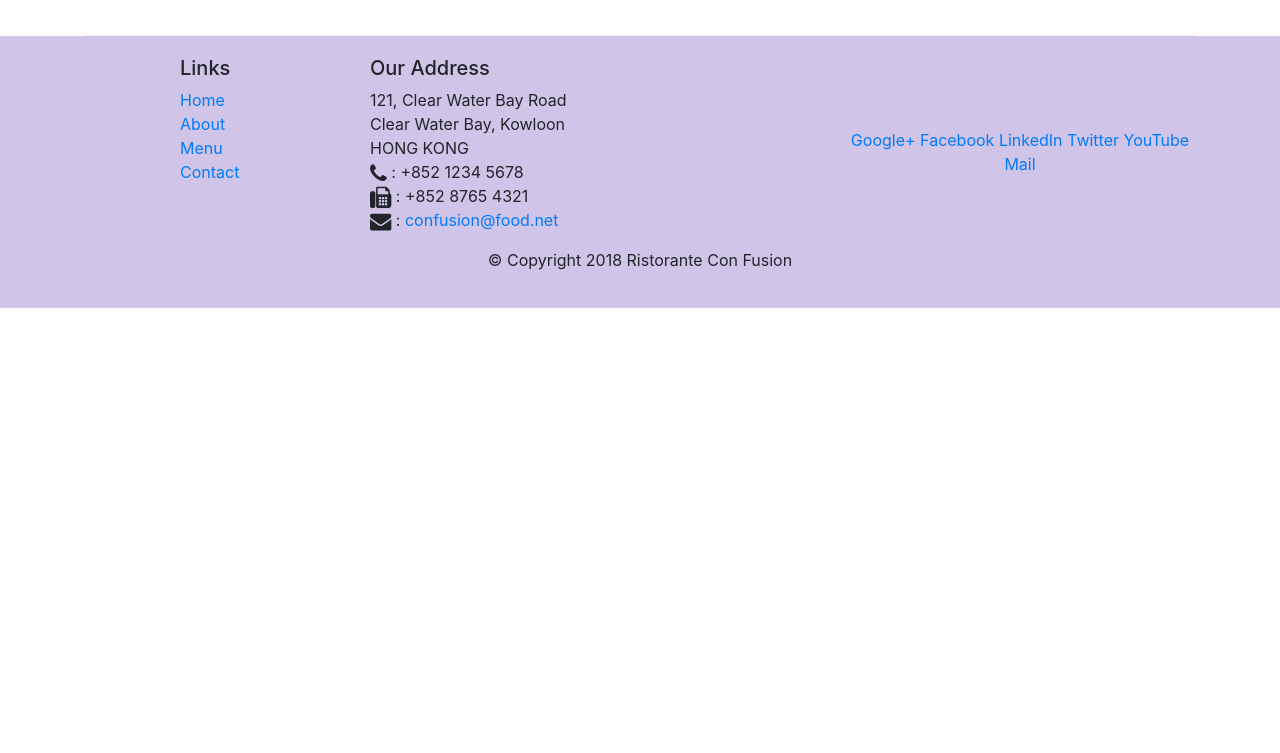
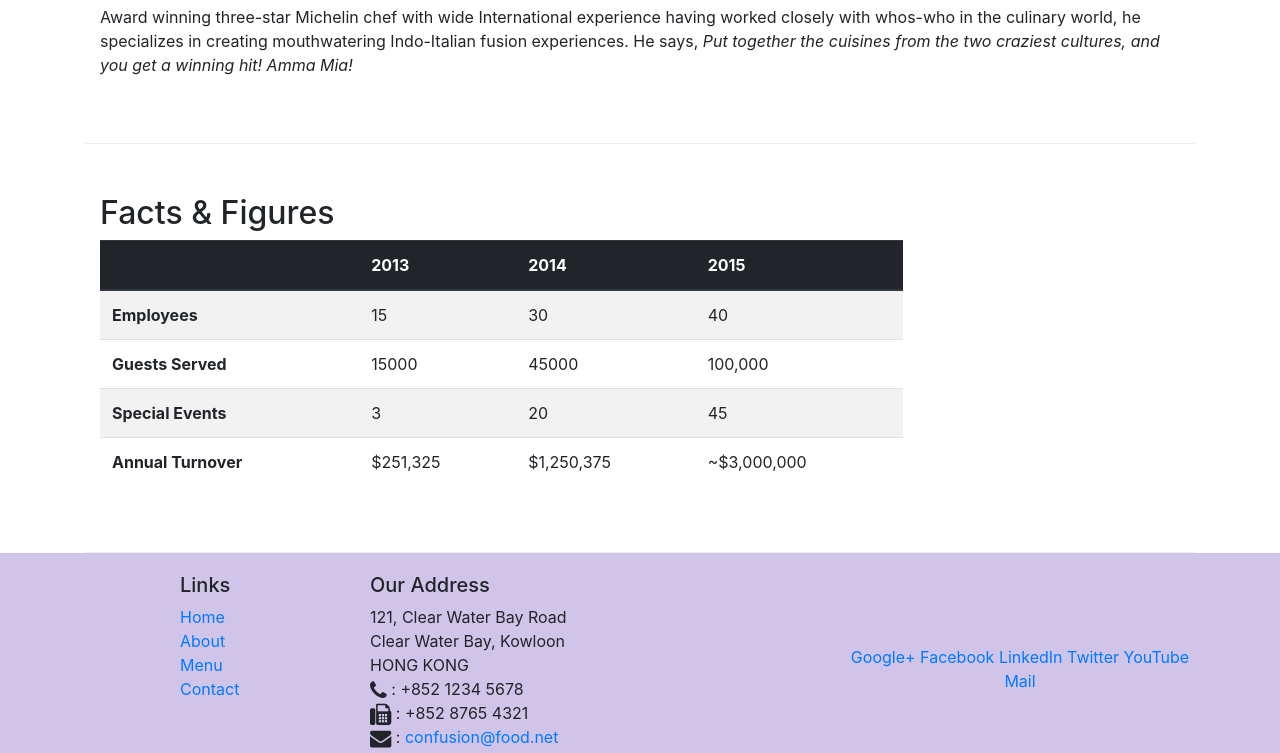
Before and after one commit to shahrilahmed/revisingBootstrap4, a website: page aboutus.html in a window 1280 px wide. Shown: the part 1518-2271 px from the top of the page. Before the commit the page ends 1826 px from the top, so only its background shows below. Drawn offline with nearby package versions, Linux system fonts and the light colour scheme.

Commit message:
Tables and Cards added

```diff
--- a/aboutus.html
+++ b/aboutus.html
@@ -60,13 +60,39 @@
             </div>
         </div>
 
-        <div class="row row-content align-items-center">
+        <div class="row row-content">
             <div class="col-12 col-sm-6">
                 <h2>Our History</h2>
                 <p>Started in 2010, Ristorante con Fusion quickly established itself as a culinary icon par excellence in Hong Kong. With its unique brand of world fusion cuisine that can be found nowhere else, it enjoys patronage from the A-list clientele in Hong Kong.  Featuring four of the best three-star Michelin chefs in the world, you never know what will arrive on your plate the next time you visit us.</p>
                 <p>The restaurant traces its humble beginnings to <em>The Frying Pan</em>, a successful chain started by our CEO, Mr. Peter Pan, that featured for the first time the world's best cuisines in a pan.</p>
             </div>
-            <div>
+            <div class="col-sm">
+                <div class="card">
+                    <h3 class="card-header bg-primary text-white">Facts At a Glance</h3>
+                    <div class="card-body">
+                        <dl class="row">
+                            <dt class="col-6">Started</dt>
+                            <dd class="col-6">3rd Feb. 2013</dd>
+                            <dt class="col-6">Major Stake Holder</dt>
+                            <dd class="col-6">HK Fine Foods Inc.</dd>
+                            <dt class="col-6">Last Year's Turnover</dt>
+                            <dd class="col-6">$1,250,375</dd>
+                            <dt class="col-6">Employees</dt>
+                            <dd class="col-6">40</dd>
+                        </dl>
+                    </div>
+                </div>
+
+            </div>
+            <div class="col-12">
+                <div class="card card-body bg-light">
+                    <blockquote class="blockquote">
+                        <p class="mb-0">You better cut the pizza in four pieces. Because I'm not hungry enough to eat six.</p>
+                        <footer class="blockquote-footer">
+                            Yogi Berra, <cite title="Source Title">The Wit and Wisdom of Yogi Berra</cite>
+                        </footer>
+                    </blockquote>
+                </div>
             </div>
             <hr>
         </div>
@@ -85,7 +111,52 @@
                 <p class="d-none d-sm-block">Award winning three-star Michelin chef with wide International experience having worked closely with whos-who in the culinary world, he specializes in creating mouthwatering Indo-Italian fusion experiences. He says, <em>Put together the cuisines from the two craziest cultures, and you get a winning hit! Amma Mia!</em></p>
             </div>
        </div>
+       <div class="row row-content">
+           <div class="col-12 col-sm-9">
+               <h2>Facts &amp; Figures</h2>
+               <div class="table-responsive">
+                <table class="table table-striped">
+                    <thead class="thead-dark">
+                        <tr>
+                            <th>&nbsp;</th>
+                            <th>2013</th>
+                            <th>2014</th>
+                            <th>2015</th>
+                        </tr>
+                    </thead>
+                    <tbody>
+                        <tr>
+                            <th>Employees</th>
+                            <td>15</td>
+                            <td>30</td>
+                            <td>40</td>
+                        </tr>
+                        <tr>
+                            <th>Guests Served</th>
+                            <td>15000</td>
+                            <td>45000</td>
+                            <td>100,000</td>
+                        </tr>
+                        <tr>
+                            <th>Special Events</th>
+                            <td>3</td>
+                            <td>20</td>
+                            <td>45</td>
+                        </tr>
+                        <tr>
+                            <th>Annual Turnover</th>
+                            <td>$251,325</td>
+                            <td>$1,250,375</td>
+                            <td>~$3,000,000</td>
+                        </tr>
+                    </tbody>
+                </table>
+            </div>
+           </div>
+           <div class="col-12 col-sm-3">
 
+           </div>
+       </div>
     </div>
 
     <footer class="footer">
```
